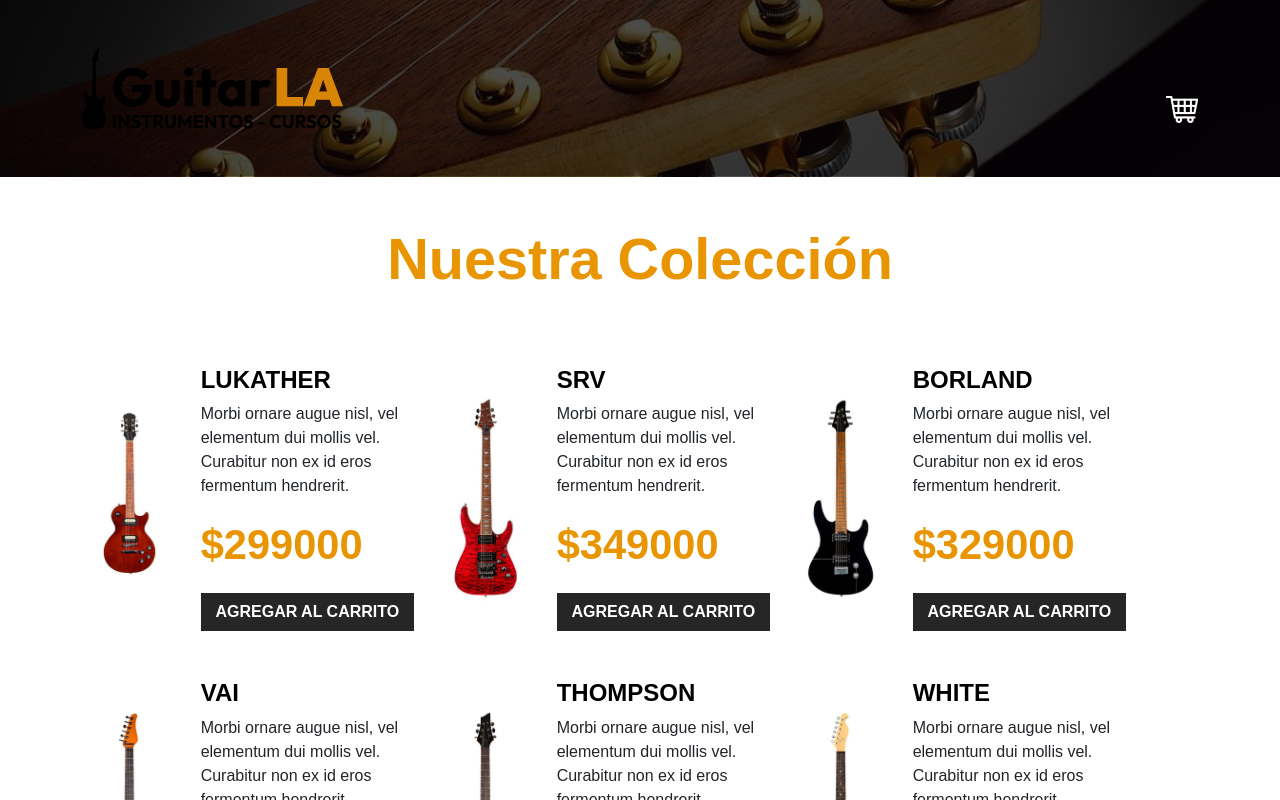
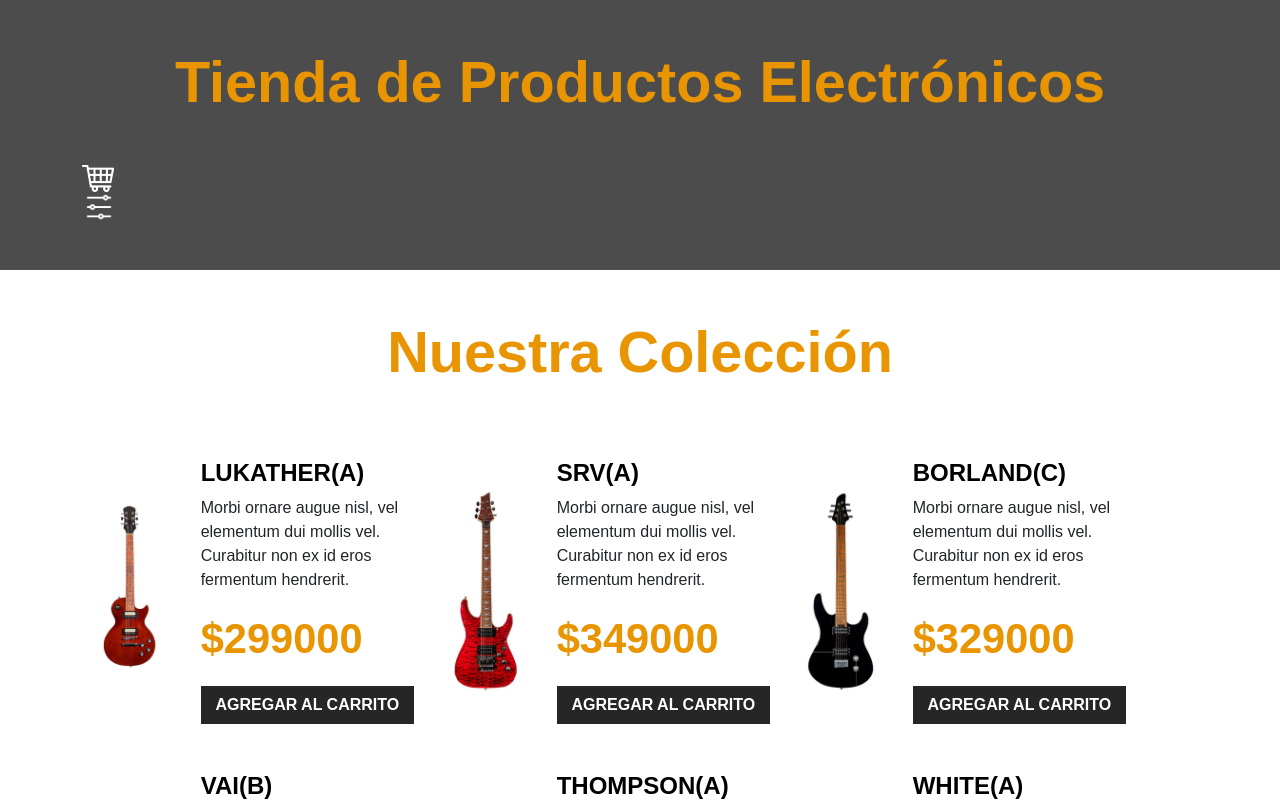
Before and after one commit to JuanG4lvez/Tienda_Productos, a React (Vite) app: page / in a window 1280 px wide. Shown: the top 800 px of the page. Built offline with nearby package versions, Linux system fonts and the light colour scheme.

Commit message:
Creacion de nueva rama

```diff
--- a/package.json
+++ b/package.json
@@ -22,6 +22,7 @@
     "eslint-plugin-react-hooks": "^5.1.0-rc.0",
     "eslint-plugin-react-refresh": "^0.4.9",
     "globals": "^15.9.0",
+    "tailwindcss": "^3.4.14",
     "typescript": "^5.5.3",
     "typescript-eslint": "^8.0.1",
     "vite": "^5.4.1"
--- a/src/App.tsx
+++ b/src/App.tsx
@@ -1,16 +1,24 @@
 import { useCart } from './hooks/useCart.ts'
+import { useFilter } from './hooks/useFilter.ts'
 import './App.css'
 import Header from './components/Header.tsx'
 import Guitar from './components/Guitar.tsx'
+import Filter from './components/Filter.tsx'
 
 function App() {
   	const {data, cart, addToCart, removeFromCart, decreaseQuantity, increaseQuantity, clearCart,
     	isEmpty, cartTotal
   	} = useCart()
 
+	const {filter, filterProducts, priceHandle, categoryHandle, handleSubmit, isFilter} = useFilter();
+
 
  	return (
  	<>
+  		<header className="py-5 header">
+                <div className="container-xl justify-content-md-between">
+					<h2 className='text-center'>Tienda de Productos Electrónicos</h2>
+                    <div className="item justify-content-center justify-content-md-between">
 						<Header
   							cart={cart}
   							removeFromCart={removeFromCart}
@@ -20,21 +28,51 @@
   							isEmpty={isEmpty}
   							cartTotal={cartTotal}
   						/>
+					</div>
 
+					<div className='item justify-content-center justify-content-md-between'>
+						<Filter
+							priceHandle={priceHandle}
+							categoryHandle={categoryHandle}
+							handleSubmit={handleSubmit}
+						/>
+					</div>
+                </div>
+        </header>
 		<main className="container-xl mt-5">
+
   		<h2 className="text-center">Nuestra Colección</h2>
-
   		<div className="row mt-5">
-      {data.map((guitar) => (
+	 	{ isFilter() ? (
+			<>
+				{data.map((product) => (
+				<>
+					{filterProducts(product, filter.minRange, filter.maxRange, filter.category) ? (
 						<Guitar
-        key={guitar.id}
-        guitar={guitar}
+						key={product.id}
+						product={product}
+						addToCart={addToCart}
+						/>
+					): (
+						<></>
+					)}
+        		</>
+       			))}
+			</>
+		) : (
+			<>
+				{data.map((product) => (
+					<Guitar
+					key={product.id}
+					product={product}
 					addToCart={addToCart}
 					/>
 				))}
+			</>
+		)}
+
   </div>
 </main>
-
 
 <footer className="bg-dark mt-5 py-5">
   <div className="container-xl">
--- /dev/null
+++ b/src/components/Filter.tsx
@@ -0,0 +1,65 @@
+
+
+type filterProps = {
+    priceHandle: (event: React.ChangeEvent<HTMLInputElement>) => void,
+    categoryHandle: (event: React.ChangeEvent<HTMLInputElement>) => void,
+    handleSubmit: (event: React.FormEvent<HTMLFormElement>) => void
+}
+
+export default function Filter({ priceHandle, categoryHandle, handleSubmit} : filterProps) {
+
+    const filters = [
+        {filter: 'price', description: 'Filtrar por precio'},
+        {filter: 'category', description: "Filtrar por categoría"}
+    ]
+
+    return(
+        <div className="filtros">
+            <div className="d-flex align-items-center justify-content-end">
+                <img className="img-fluid" src="/img/filtro.png" alt="imagen filtro"/>
+                <form onSubmit={handleSubmit}>
+                    <div id="filtro">
+                    {filters.map((option) => (
+                        <div key={option.filter}>
+                            {option.filter == "price" ? (
+                            <>
+                                <legend className="text-center">Filtrar por precio</legend>
+                                <div className="filtros-range">
+                                    <div id="range">
+                                        <label className="text-center">Min</label>
+                                        <input type="number" name="minRange" min="0" max="400000" step="10000" onChange={priceHandle}></input>
+                                    </div>
+                                    <div id="range">
+                                        <label className="text-center">Max</label>
+                                        <input type="number" name="maxRange" min="0" max="400000" step="10000" onChange={priceHandle}></input>
+                                    </div>
+                                </div>
+                            </>
+                            ) : (
+                            <>
+                                <legend className="text-center">Filtrar por categoría</legend>
+                                <div className="filtros-checkbox">
+                                    <div>
+                                        <input type="checkbox" name="category" value="A" onChange={categoryHandle}></input>
+                                        <label>Tipo A</label>
+                                    </div>
+                                    <div>
+                                        <input type="checkbox" name="category_2" value="B" onChange={categoryHandle}></input>
+                                        <label>Tipo B</label>
+                                    </div>
+                                    <div>
+                                        <input type="checkbox" name="category_3" value="C" onChange={categoryHandle}></input>
+                                        <label>Tipo C</label>
+                                    </div>
+                                </div>
+                            </>
+                            )}
+                        </div>
+                    ))}
+                    <button type="submit" className="btn btn-dark w-100 mt-3 p-2">Aplicar filtros</button>
+                </div>
+            </form>
+        </div>
+        </div>
+    )
+}
--- a/src/components/Guitar.tsx
+++ b/src/components/Guitar.tsx
@@ -1,13 +1,13 @@
-import type { Guitar } from "../types/types";
+import type { Product } from "../types/types";
 
-type GuitarProps = {
-    guitar : Guitar
-    addToCart : (item: Guitar) => void
+type ProductProps = {
+    product : Product,
+    addToCart : (item: Product) => void
 }
 
-export default function Guitar({guitar, addToCart} : GuitarProps){
+export default function Guitar({product, addToCart} : ProductProps){
 
-    const { name, description, price, image } = guitar;
+    const { name, description, price, image, category } = product;
 
     return(
     <div className="col-md-6 col-lg-4 my-4 row align-items-center">
@@ -15,11 +15,11 @@
             <img className="img-fluid" src={`/img/${image}.jpg`} alt="imagen guitarra" />
         </div>
         <div className="col-8">
-            <h3 className="text-black fs-4 fw-bold text-uppercase">{name}</h3>
+            <h3 className="text-black fs-4 fw-bold text-uppercase">{name}({category})</h3>
             <p>{description}</p>
             <p className="fw-black text-primary fs-3">${price}</p>
             <button
-                onClick={() => addToCart(guitar)}
+                onClick={() => addToCart(product)}
                 type="button"
                 className="btn btn-dark w-100"
             >Agregar al Carrito</button>
--- a/src/components/Header.tsx
+++ b/src/components/Header.tsx
@@ -13,21 +13,11 @@
 export default function Header({cart, removeFromCart, increaseQuantity, decreaseQuantity, clearCart, isEmpty, cartTotal} : HeaderProps) {
 
     return(
-            <header className="py-5 header">
-                <div className="container-xl">
-                    <div className="row justify-content-center justify-content-md-between">
-                        <div className="col-8 col-md-3">
-                            <a href="index.html">
-                                <img className="img-fluid" src="/img/logo.svg" alt="imagen logo" />
-                            </a>
-                        </div>
-                        <nav className="col-md-6 a mt-5 d-flex align-items-start justify-content-end">
+        <nav className="mt-5 d-flex align-items-start">
                             <div className="carrito">
                                 <img className="img-fluid" src="/img/carrito.png" alt="imagen carrito" />
-
                                 <div id="carrito" className="bg-white p-3">
-                        {isEmpty ? (
-                            <p className="text-center">El carrito esta vacio</p>
+                                {isEmpty ? (<p className="text-center">El carrito esta vacio</p>
                                 ) : (
                                     <>
                                     <table className="w-100 table">
@@ -47,9 +37,7 @@
                                                     <img className="img-fluid" src={`/img/${guitar.image}.jpg`} alt="imagen guitarra" />
                                                 </td>
                                                 <td>{guitar.name}</td>
-                                            <td className="fw-bold">
-                                                    {guitar.price}
-                                            </td>
+                                                <td className="fw-bold">{guitar.price}</td>
                                                 <td className="flex align-items-start gap-4">
                                                     <button
                                                         type="button"
@@ -83,13 +71,10 @@
                                     <p className="text-end">Total pagar: <span className="fw-bold">${cartTotal}</span></p>
                                 </>
                                 )}
-
                                 <button className="btn btn-dark w-100 mt-3 p-2" onClick={clearCart}>Vaciar Carrito</button>
+                                <button className="btn btn-dark w-100 mt-3 p-2">Pagar Carrito</button>
                                 </div>
                             </div>
         </nav>
-      </div>
-  </div>
-</header>
     )
 }
--- a/src/hooks/useCart.ts
+++ b/src/hooks/useCart.ts
@@ -1,6 +1,6 @@
 import { useState, useEffect, useMemo } from 'react'
 import { db } from '../data/db.ts'
-import type { CartItem, Guitar, GuitarID } from '../types/types.ts'
+import type { CartItem, Product, GuitarID } from '../types/types.ts'
 
 export const useCart = () => {
     const initialCart = () : CartItem[] => {
@@ -14,7 +14,7 @@
       //almacenar en el localStorage para persistencia
     useEffect(() => localStorage.setItem('cart', JSON.stringify(cart)), [cart])
 
-    function addToCart(item : Guitar){
+    function addToCart(item : Product){
         const itemExist = cart.findIndex(guitar => guitar.id === item.id);
         if(itemExist >= 0)
         {
--- /dev/null
+++ b/src/hooks/useFilter.ts
@@ -0,0 +1,110 @@
+import { useState} from "react";
+import { Product } from "../types/types";
+
+
+export const useFilter = () => {
+
+    const [filter, setFilter] = useState({
+        minRange: 0,
+        maxRange: 0,
+        category: ['']
+    });
+
+    const [prevFilter, setPrevFilter] = useState({
+        minRange: 0,
+        maxRange: 0,
+        category: ['']
+    });
+
+    const priceHandle = (event: React.ChangeEvent<HTMLInputElement>) => {
+        const {name, value} = event.target
+        setPrevFilter({
+            ...prevFilter,
+            [name]: value,
+        })
+    }
+
+    const categoryHandle = (event: React.ChangeEvent<HTMLInputElement>) => {
+        if(event.target.checked)
+        {
+            setPrevFilter((prevFilter) => ({
+                ...prevFilter,
+                category: [
+                    ...prevFilter.category, event.target.value
+                ]
+            }))
+        }
+        else if(!event.target.checked)
+        {
+            setPrevFilter((prevFilter) => ({
+                ...prevFilter,
+                category: prevFilter.category.filter(item => item !== event.target.value)
+            }))
+        }
+    }
+
+    const handleSubmit = (event: React.FormEvent<HTMLFormElement>) => {
+        event.preventDefault();
+        setFilter(prevFilter)
+        setFilter((filter) => ({
+            ...filter,
+            category: filter.category.slice(1)
+        }))
+
+    }
+
+    function isFilter() {
+        let condition = 0;
+        if(filter.minRange && filter.maxRange !== 0)
+        {
+            condition++
+        }
+        if(!filter.category.includes('') && filter.category.length >= 1)
+        {
+            condition++
+        }
+        return condition > 0
+    }
+
+    function filterProducts(product: Product, minRange: number, maxRange: number, category: string[] ){
+        let condition = 0;
+        if((minRange && maxRange !== undefined) || (minRange && maxRange !== null) || (minRange + maxRange !== 0) || (minRange < maxRange))
+        {
+            if(product.price >= minRange && product.price <= maxRange)
+            {
+                console.log(product.name + " precio: " + minRange + " - " + product.price + " - " + maxRange)
+                condition++
+            }
+        }
+        if(category.includes(product.category))
+        {
+            condition++
+        }
+
+        if(condition == 1 && (minRange + maxRange == 0))
+        {
+            console.log("Pasa los filtros: " + product.name)
+            return true
+        }
+        else if(condition == 1 && (category.length == 0))
+        {
+            return true
+        }
+        else if(condition == 2)
+        {
+            return true
+        }
+        else{
+            return false
+        }
+    }
+
+    return{
+        filter,
+        filterProducts,
+        priceHandle,
+        categoryHandle,
+        handleSubmit,
+        isFilter
+    }
+}
--- a/src/index.css
+++ b/src/index.css
@@ -1,4 +1,5 @@
 @charset "UTF-8";
+
 .fw-black {
   font-weight: 900;
 }
@@ -7,13 +8,12 @@
   text-transform: uppercase;
 }
 
-.carrito {
+.carrito{
   background-color: transparent;
   border: none;
   max-width: 2rem;
   position: relative;
   z-index: 100;
-
 }
 
 .carrito #carrito {
@@ -22,7 +22,7 @@
   box-shadow: 0px 10px 15px -3px rgba(0,0,0,0.1);
 }
 
-.carrito:hover #carrito {
+.carrito:hover #carrito{
   display: block;
   background-color: white;
   padding: 10px;
@@ -30,13 +30,13 @@
   min-width: 350px;
   width: fit-content;
   top: 100%;
-  right: 0;
-  left: unset;
+  right: unset;
+  left: 0;
   margin-left: unset;
   margin-right: unset;
 }
 
-#carrito img {
+#carrito img, .filtros img {
   width: 30px;
 }
 
@@ -53,6 +53,74 @@
 .m-0 {
   margin: 0;
 }
+
+input[type=number]::-webkit-inner-spin-button,
+input[type=number]::-webkit-outer-spin-button{
+	-webkit-appearance: none;
+}
+
+.filtros{
+  background-color: transparent;
+  border: none;
+  max-width: 2rem;
+  position: relative;
+  z-index: 100;
+  width: 50%;
+}
+
+.filtros #filtro{
+  display: none;
+  position: absolute;
+  box-shadow: 0px 10px 15px -3px rgba(0,0,0,0.1);
+}
+
+.filtros input[type=number]
+{
+  border-radius: 10px;
+  border: 1px solid #c6c5c5;
+  padding: 5px 5px;
+  width: 100%;
+  margin-left: 5px;
+}
+
+.filtros:hover #filtro{
+  display: block;
+  background-color: white;
+  padding: 10px;
+  height: fit-content;
+  min-width: 350px;
+  width: fit-content;
+  top: 100%;
+  right: unset;
+  left: 0;
+  margin-left: unset;
+  margin-right: unset;
+}
+
+.filtros-range #range{
+  display: flex;
+  flex-direction: row;
+  justify-content: space-between;
+  padding: 5px 5px;
+}
+
+.filtros legend{
+  padding: 2px 2px;
+  border-top: 1px solid #c6c5c5;
+  font-weight: bold;
+}
+
+.filtros-checkbox{
+  display: flex;
+  flex-direction: column;
+  padding: 10px 10px;
+}
+
+.item{
+  position: relative;
+  bottom: 0;
+}
+
 /*!
  * Bootstrap  v5.2.3 (https://getbootstrap.com/)
  * Copyright 2011-2022 The Bootstrap Authors
@@ -280,14 +348,6 @@
   height: auto;
 }
 
-/* rtl:raw:
-[type="tel"],
-[type="url"],
-[type="email"],
-[type="number"] {
-  direction: ltr;
-}
-*/
 ::-webkit-search-decoration {
   -webkit-appearance: none;
 }
@@ -326,6 +386,7 @@
   padding-left: calc(var(--bs-gutter-x) * 0.5);
   margin-right: auto;
   margin-left: auto;
+
 }
 @media (min-width: 1200px) {
   .container-xl {
@@ -529,34 +590,11 @@
   }
 }
 
-/* rtl:begin:ignore */
 
-/* rtl:end:ignore */
-
-/* rtl:begin:ignore */
-
-/* rtl:end:ignore */
-
-/* rtl:begin:ignore */
-
-/* rtl:end:ignore */
-
-/* rtl:begin:ignore */
-
-/* rtl:end:ignore */
-
-/* rtl:options: {
-  "autoRename": true,
-  "stringMap":[ {
-    "name"    : "prev-next",
-    "search"  : "prev",
-    "replace" : "next"
-  } ]
-} */
 
 @keyframes spinner-border {
   to {
-    transform: rotate(360deg) /* rtl:ignore */;
+    transform: rotate(360deg) /* rtl:ignore ;*/
   }
 }
 
@@ -686,9 +724,6 @@
   text-transform: uppercase !important;
 }
 
-/* rtl:begin:remove */
-
-/* rtl:end:remove */
 .text-primary {
   --bs-text-opacity: 1;
   color: rgba(var(--bs-primary-rgb), var(--bs-text-opacity)) !important;
@@ -754,9 +789,7 @@
   }
 }
 .header {
-  background-image: linear-gradient(to right, rgba(0, 0, 0, 0.7), rgba(0, 0, 0, 0.7)), url("/img/header.jpg");
-  /** TODO: Eliminar la sig linea **/
-  background-image: linear-gradient(to right, rgba(0, 0, 0, 0.7), rgba(0, 0, 0, 0.7)), url("/img/header.jpg");
+  background-image: linear-gradient(to right, rgba(0, 0, 0, 0.7), rgba(0, 0, 0, 0.7));
   background-position: 50%;
   background-size: cover;
   position: relative;
```
Also changed, not shown: src/data/db.ts (+14 -2 lines), src/types/types.ts (+4 -3 lines), public/img/filtro.png (added), 1 other file (tests, documents, lock files or other folders). Lines whose indentation alone changed are shown as unchanged.
